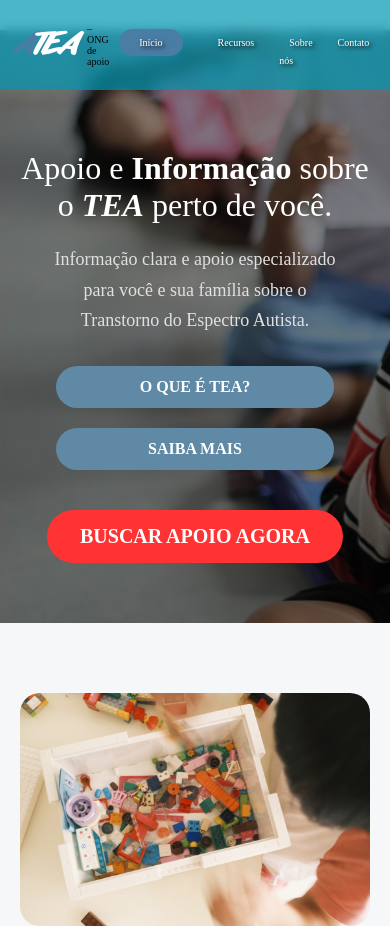
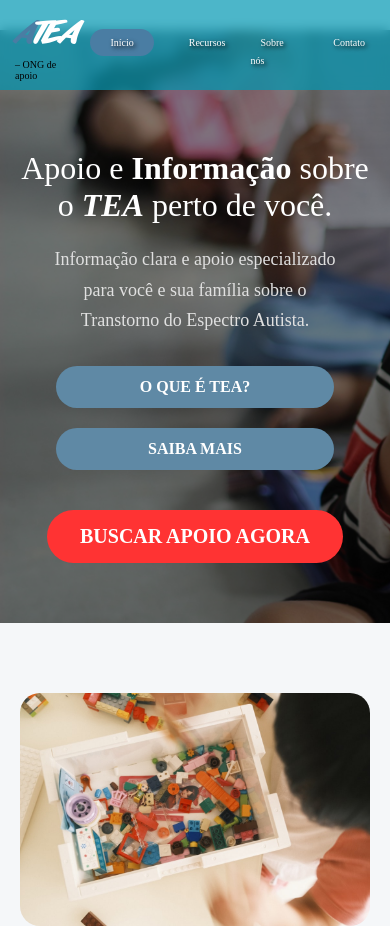
Before and after one commit to frandony/ATEA, a plain HTML site: page index.html in a window 390 px wide. Shown: the top 926 px of the page. Drawn offline with Linux system fonts and the light colour scheme.

Commit message:
Adicionando responsividade mobile

```diff
--- a/style.css
+++ b/style.css
@@ -294,6 +294,12 @@ nav .active {
     flex-direction: row;
     padding: 10px 15px;
 }
+.logo {
+    display: flex;
+    flex-direction: column;
+    align-items: flex-start;
+    gap: 0px;
+}
 
     .logo h1 {
         font-size: 28px;
@@ -302,6 +308,8 @@ nav .active {
 
     .logo .sub {
         font-size: 10px;
+        display: flex;
+        flex-direction: column;
     }
 
     nav ul {
```
